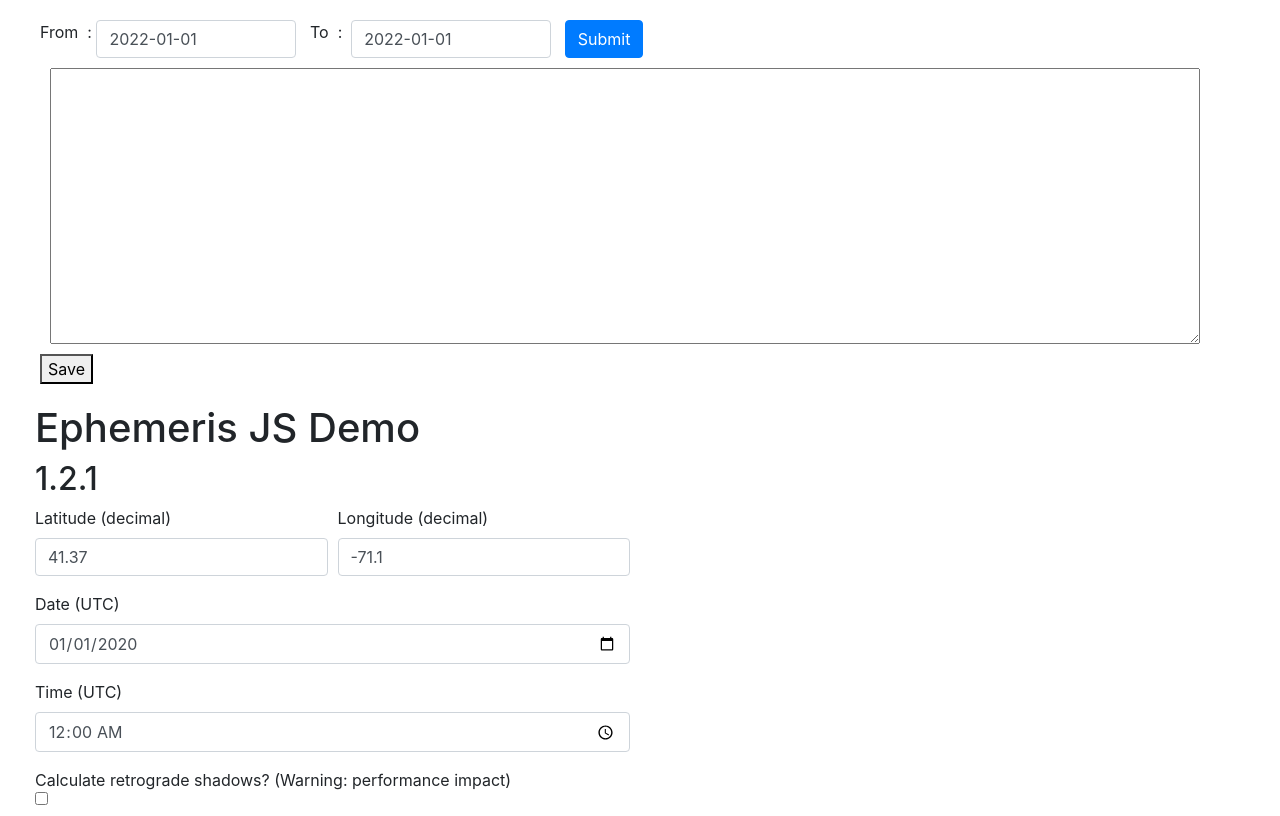
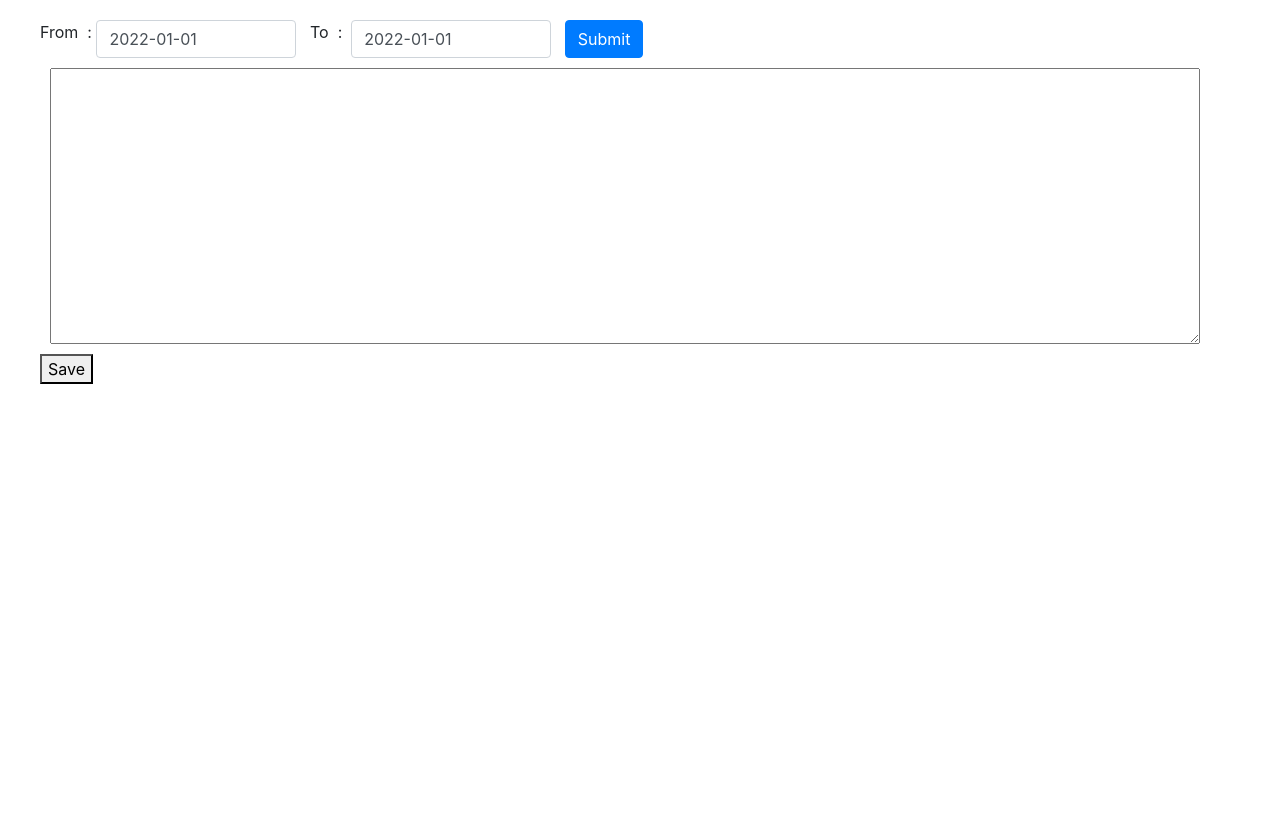
Before and after one commit to Git-code-tech/git-code-tech.github.io, a plain HTML site: page index.html in a window 1280 px wide. Shown: the top 816 px of the page. Drawn offline with nearby package versions, Linux system fonts and the light colour scheme.

Commit message:
Update index.html

```diff
--- a/index.html
+++ b/index.html
@@ -25,7 +25,7 @@
                 <textarea id="txtar" rows="20" style="overflow-x: visible; overflow-y: auto; width: 95%; margin: 10px; font-size: xx-small;"></textarea>
                 <button onclick="save()">Save</button>
             </div>
-            <div class="container-fluid " style="height:20px;max-height:20px;display:block;">
+            <div class="container-fluid " style="height:20px;max-height:20px;display:none;">
                 <div class="row">
                     <div class="col-12">
                         <h1 class="text-left">Ephemeris JS Demo</h1>
```
